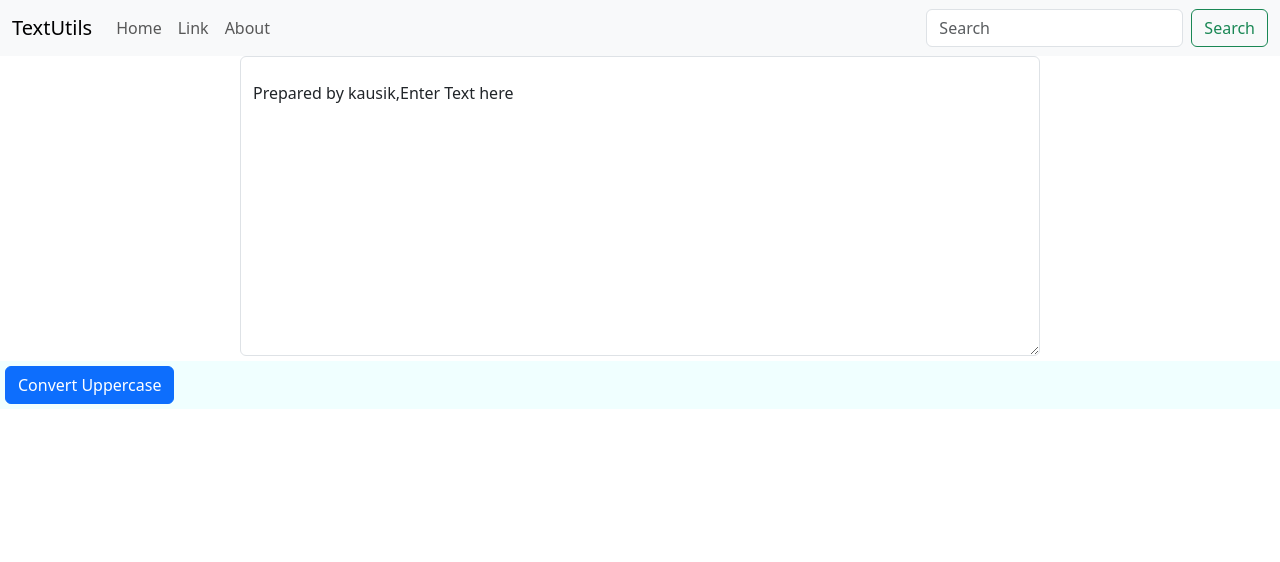
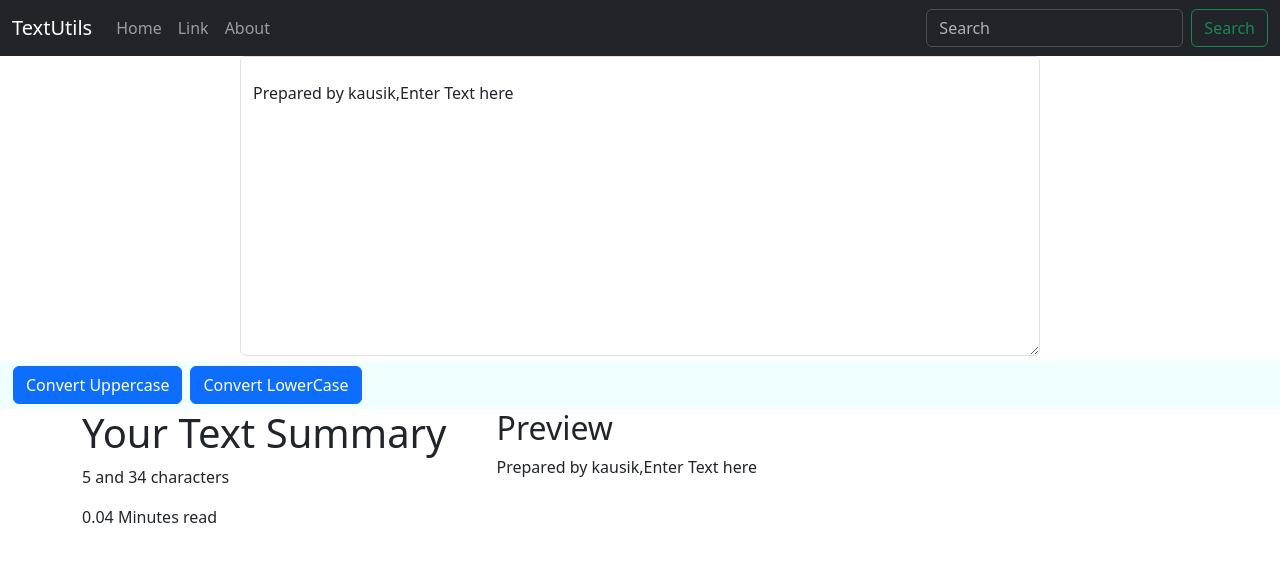
Before and after one commit to kausik11/textutils, a React (Create React App) app: page / in a window 1280 px wide. Shown: the top 562 px of the page. Built offline with nearby package versions, Linux system fonts and the light colour scheme.

Commit message:
add more features

```diff
--- a/src/App.css
+++ b/src/App.css
@@ -27,6 +27,14 @@
 .App-link {
   color: #61dafb;
 }
+.container1{
+  display: flex;
+  flex-direction: column;
+}
+.container{
+  display: flex;
+  gap: 50px;
+}
 
 @keyframes App-logo-spin {
   from {
--- a/src/Components/Navbar.js
+++ b/src/Components/Navbar.js
@@ -8,7 +8,7 @@ import 'bootstrap/dist/css/bootstrap.min.css';
 
 const NavbarComp = (props) => {
   return (
-    <Navbar expand="lg" className="bg-body-tertiary">
+    <Navbar expand="lg" bg="dark" data-bs-theme="dark">
       <Container fluid>
         <Navbar.Brand href="#">{props.title}</Navbar.Brand>
         <Navbar.Toggle aria-controls="navbarScroll" />
--- a/src/Components/TextForm.js
+++ b/src/Components/TextForm.js
@@ -2,6 +2,7 @@ import React from 'react';
 import FloatingLabel from 'react-bootstrap/FloatingLabel';
 import Form from 'react-bootstrap/Form';
 import { useState } from 'react';
+
 
 export default function TextForm() {
     const [text,settext] = useState("Prepared by kausik,Enter Text here");
@@ -10,24 +11,45 @@ export default function TextForm() {
         settext(event.target.value)
     }
   return (
+    <div className='container1'>
     <div>
       <FloatingLabel controlId="floatingTextarea2" label="">
         <Form.Control
           as="textarea"
           value={text?text:"Prepared by kausik:"}
-          style={{ height: '300px',marginTop:'10px', width:'800px', margin:'auto' }}
+          style={{ height: '300px',marginTop:'15px', width:'800px', margin:'auto' }}
           onChange={ChangeHandeler}
         />
       </FloatingLabel>
       <div style={{margin:'auto',marginTop:'5px', backgroundColor:'#F0FFFF', padding:'5px'}}>
 
-      <button className='btn btn-primary'onClick={()=>{
+      <button className='btn btn-primary mx-2'onClick={()=>{
         let newText = text.toUpperCase();
         settext(newText);
       }}>Convert Uppercase</button>
 
+<button className='btn btn-primary'onClick={()=>{
+        let newText = text.toLowerCase();
+        settext(newText);
+      }}>Convert LowerCase </button>
+
       </div>
 
     </div>
+    <div className='container'>
+      <div className='first'>
+      <h1>Your Text Summary</h1>
+       <p>{text.split(" ").length} and {text.length} characters</p>
+       <p>{0.008 * text.split(" ").length } Minutes read</p>
+      </div>
+
+       <div className='secound'>
+       <h2>Preview</h2>
+       <p>{text}</p>
+       </div>
+
+    </div>
+    </div>
+
   )
 }
```
